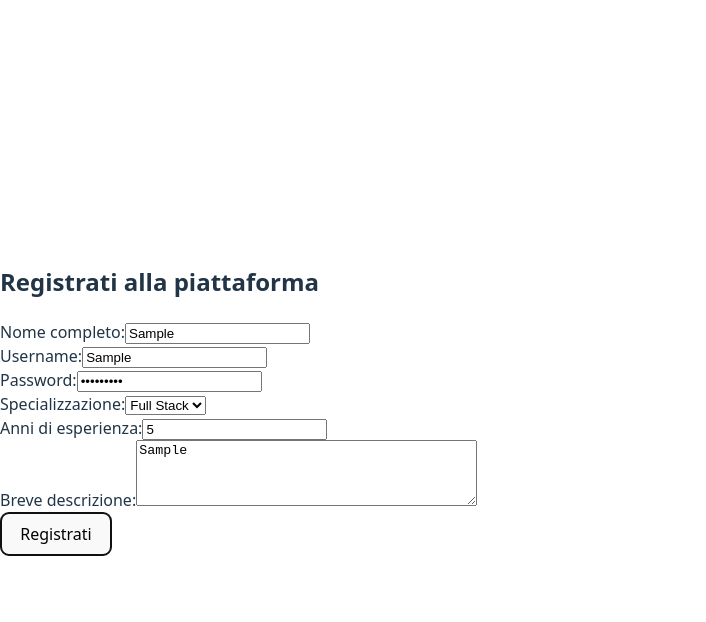
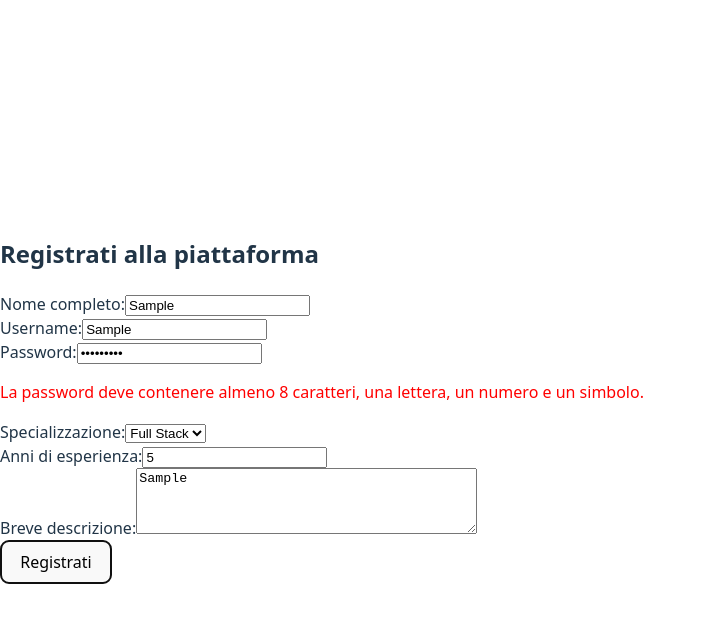
Before and after one commit to GiovanniYahyaLaassel/ex-react-useref-signup, a React (Vite) app: page / in a window 1280 px wide. Both pictures are taken after typing "Sample", "Sample", "Sample123", "5", "Sample" into the empty fields and a click on the button "Registrati". Shown: the top 622 px of the page, without its empty margins (0-706 px from the left). Built offline with nearby package versions, Linux system fonts and the light colour scheme.

Commit message:
Add real-time validation for password with multiple rules

```diff
--- a/src/components/SignupForm.jsx
+++ b/src/components/SignupForm.jsx
@@ -10,6 +10,7 @@ function SignupForm () {
     const [bio, setBio] = useState("");
     const [isSubmitted, setIsSubmitted] = useState(false);
     const [isUserNameValid, setIsUserNameValid] = useState(false);
+    const [isPasswordValid, setIsPasswordValid] = useState(false);
 
 
     // Handler per aggiornare lo stato
@@ -32,8 +33,20 @@ function SignupForm () {
     };
 
     const handlePasswordChange = (e) => {
-        setPassword(e.target.value);
-        console.log("Password:", e.target.value);
+        const value = e.target.value;
+        setPassword(value);
+
+        // Regole di validazione
+        const hasMinLength = value.length >= 8;
+        const hasLetter = /[a-zA-Z]/.test(value);
+        const hasNumber = /[0-9]/.test(value);
+        const hasSymbol = /[^a-zA-Z0-9]/.test(value);
+
+        const isValid = hasMinLength && hasLetter && hasNumber && hasSymbol;
+
+       setIsPasswordValid(isValid);
+
+        console.log("Password Valida?", isValid);
     };
 
     const handleSpecializationChange = (e) => {
@@ -120,7 +133,7 @@ function SignupForm () {
                 />
                 {username && !isUserNameValid &&(
                     <p style={{color: "red"}}>
-                         Lo username deve contenere solo lettere e numeri, almeno 6 caratteri.
+                        Lo username deve contenere solo lettere e numeri, almeno 6 caratteri.
                     </p>
                 )}
             </div>
@@ -133,6 +146,11 @@ function SignupForm () {
                     value={password}
                     onChange={handlePasswordChange}
                 />
+                {password && !isPasswordValid && (
+                    <p style={{color:"red"}}>
+                        La password deve contenere almeno 8 caratteri, una lettera, un numero e un simbolo.
+                    </p>
+                )}
             </div>
 
             <div>
```
